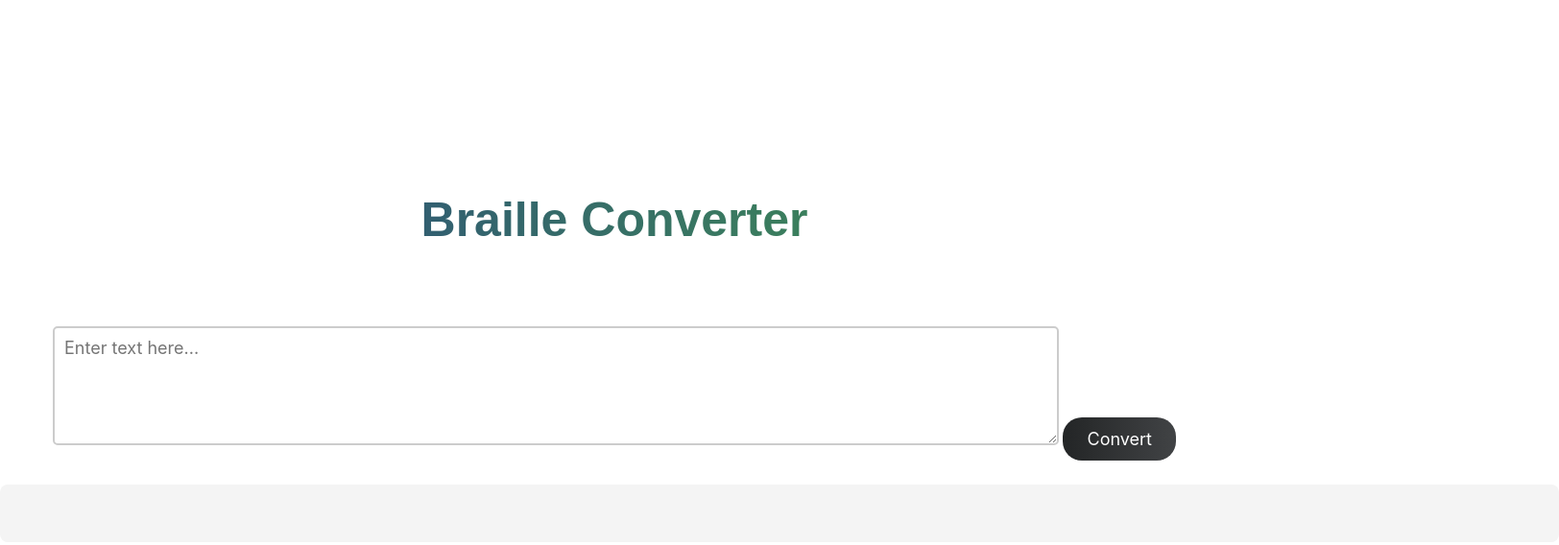
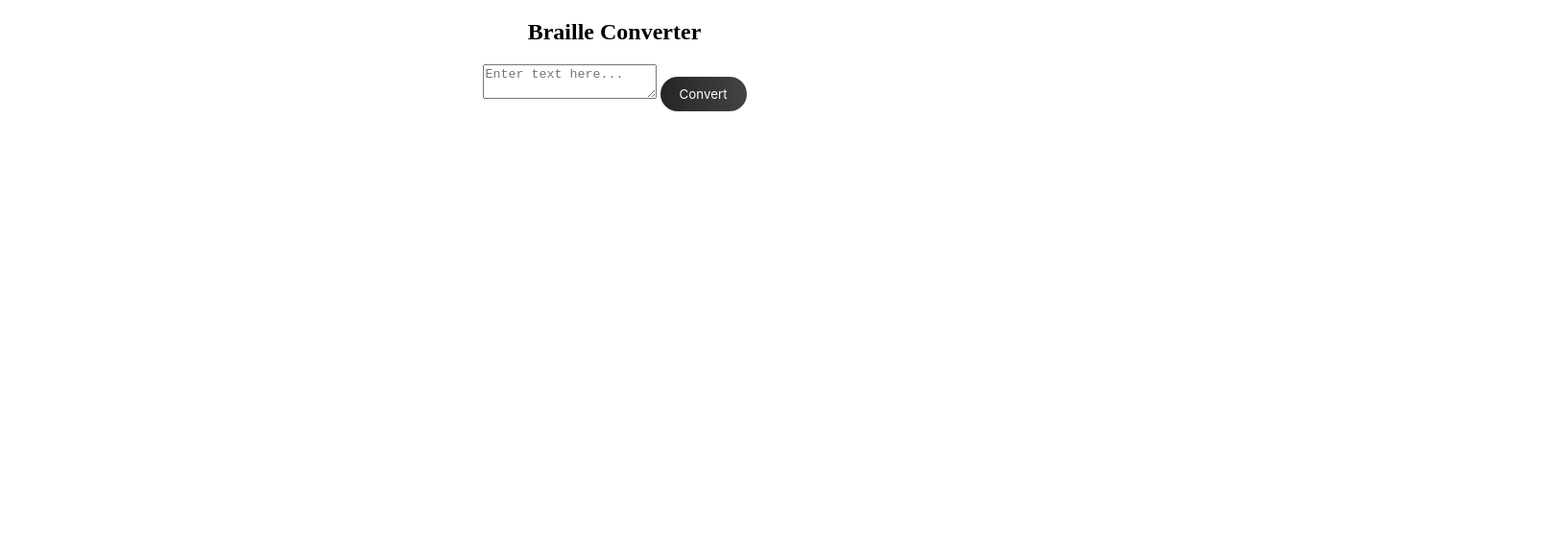
Before and after one commit to svhl/visilearn, a website: page public/braille.html in a window 1280 px wide. Shown: the whole page at 96% size, 1624 px wide, since content can reach past the window. Drawn offline with Linux system fonts and the light colour scheme.

Commit message:
Update braille.css

```diff
--- a/public/braille.css
+++ b/public/braille.css
@@ -1,13 +1,10 @@
-/* General Body Styling */
 body {
 	margin: 0;
 	background-color: #ffffff;
 	color: #000000;
 	text-align: center;
-	font-family: "Inter", sans-serif;
 }
 
-/* Navbar Styling */
 .navbar {
 	background-color: #ffffff;
 	padding: 15px;
@@ -22,24 +19,26 @@ body {
 }
 
 .navbar a {
-	color: rgba(0, 0, 0, 0.8);
+	color: white;
 	text-decoration: none;
 	margin: 0 15px;
 }
 
-/* Left Navbar (VisiLearn logo) */
 .navbar .left {
+	margin-left: 0px;
 	font-weight: bold;
 	font-size: 20px;
 }
 
-/* Right Navbar (Links) */
 .navbar .right {
 	margin-right: 15px;
 }
 
-/* Heading Styling */
-h2 {
+.navbar .right a {
+	color: rgba(0, 0, 0, 0.8);
+}
+
+h1 {
 	font-family: "Poppins", sans-serif;
 	font-size: 50px;
 	background: linear-gradient(to right, #283c86, #45a247);
@@ -50,28 +49,14 @@ h2 {
 	padding: 20px;
 }
 
-/* Text Area Styling */
-textarea {
-	width: 80%;
-	height: 100px;
-	padding: 10px;
-	font-size: 18px;
-	border-radius: 5px;
-	border: 2px solid #ccc;
-	margin-top: 20px;
-	font-family: "Inter", sans-serif;
-}
-
-/* Button Styling */
 button {
 	color: white;
-	padding: 12px 25px;
+	padding: 10px 20px;
 	border: none;
 	cursor: pointer;
+	margin-top: -10px;
 	border-radius: 20px;
 	font-family: "Inter", sans-serif;
-	font-size: 18px;
-	margin-top: 10px;
 	background: linear-gradient(to right, #232526, #414345);
 }
 
@@ -79,35 +64,21 @@ button:hover {
 	background: linear-gradient(to right, #29323c, #485563);
 }
 
-/* Braille Output Styling */
-pre {
-	background: #f4f4f4;
-	padding: 15px;
-	font-size: 20px;
-	border-radius: 8px;
-	width: 80%;
-	margin: auto;
+#filename {
+	display: block;
+	margin-top: 30px;
+	font-family: "Inter", sans-serif;
+	font-style: italic;
+}
+
+#output {
+	display: block;
 	margin-top: 25px;
-	overflow-x: auto;
 	font-family: "Poppins", sans-serif;
 	color: rgba(0, 0, 0, 0.8);
-	text-align: left;
 	padding-left: 300px;
 	padding-right: 300px;
+	font-size: 25px;
+	text-align: left;
 	padding-bottom: 45px;
 }
-
-/* Download Link Styling */
-#downloadLink {
-	display: block;
-	margin-top: 20px;
-	font-size: 20px;
-	font-family: "Inter", sans-serif;
-	color: #283c86;
-	text-decoration: none;
-	font-weight: bold;
-}
-
-#downloadLink:hover {
-	text-decoration: underline;
-}
```
